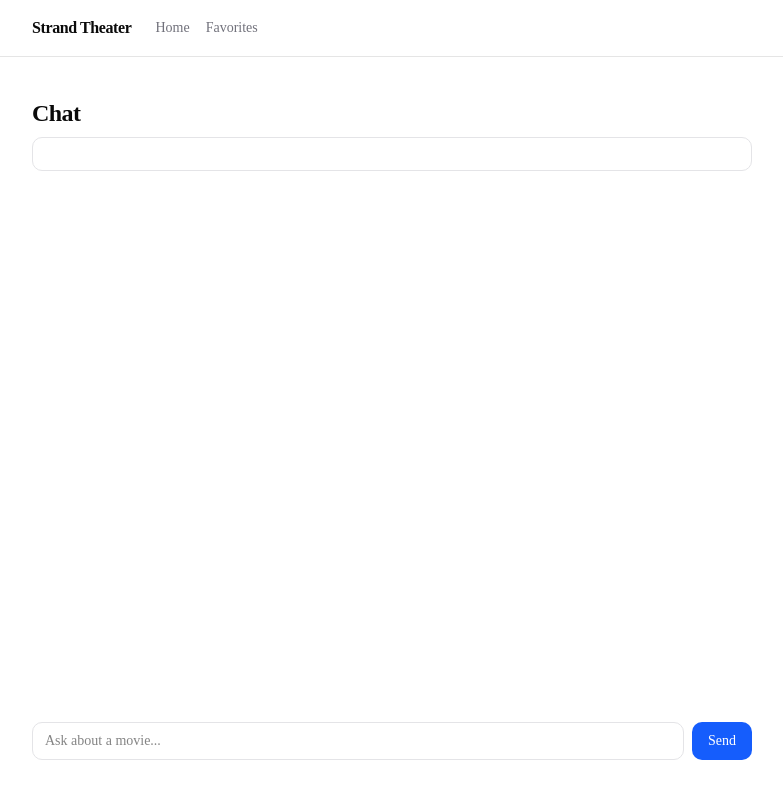
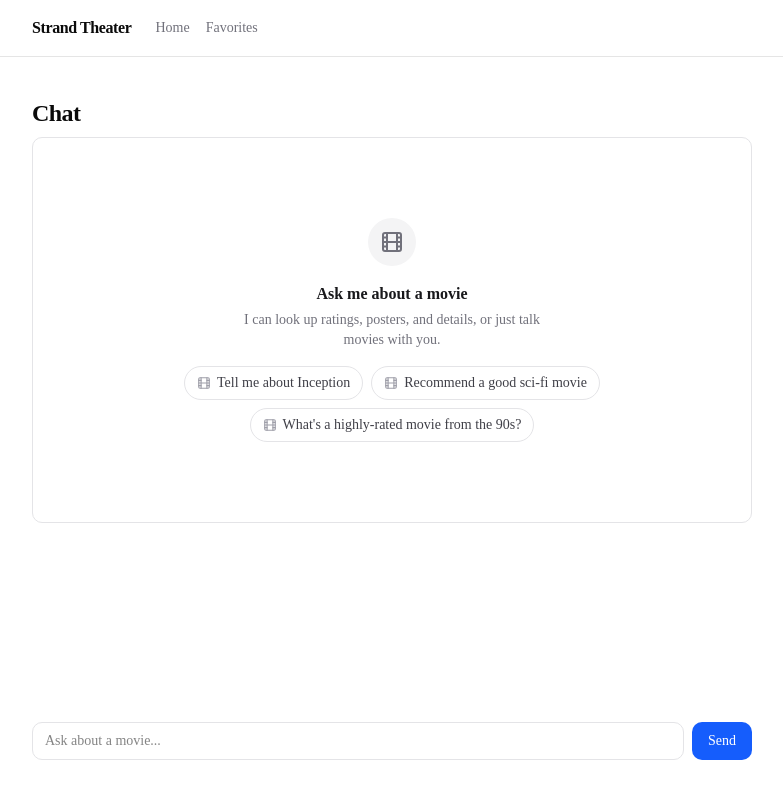
Before and after one commit to oroache/strand-theater, a Next.js app: page /chat in a window 1280 px wide. Shown: the whole page, without its empty margins (248-1031 px from the left). Built offline with nearby package versions, Linux system fonts and the light colour scheme.

Commit message:
feat: add empty-state welcome with example prompts to chat

```diff
--- a/app/chat/page.tsx
+++ b/app/chat/page.tsx
@@ -107,6 +107,49 @@ function isRateLimitError(message: string) {
   return lower.includes("rate limit") || lower.includes("429");
 }
 
+const EXAMPLE_PROMPTS = [
+  "Tell me about Inception",
+  "Recommend a good sci-fi movie",
+  "What's a highly-rated movie from the 90s?",
+];
+
+// Shown before the first message is sent, in place of a blank scroll area.
+function EmptyState({
+  onSelectPrompt,
+}: {
+  onSelectPrompt: (prompt: string) => void;
+}) {
+  return (
+    <div className="flex min-h-[22rem] flex-col items-center justify-center gap-4 text-center">
+      <div className="flex h-12 w-12 items-center justify-center rounded-full bg-zinc-100 dark:bg-zinc-800">
+        <Film className="h-6 w-6 text-zinc-500 dark:text-zinc-400" />
+      </div>
+      <div className="flex flex-col gap-1">
+        <h2 className="text-base font-semibold text-zinc-900 dark:text-zinc-100">
+          Ask me about a movie
+        </h2>
+        <p className="max-w-xs text-sm text-zinc-500 dark:text-zinc-400">
+          I can look up ratings, posters, and details, or just talk movies
+          with you.
+        </p>
+      </div>
+      <div className="flex flex-wrap items-center justify-center gap-2">
+        {EXAMPLE_PROMPTS.map((prompt) => (
+          <button
+            key={prompt}
+            type="button"
+            onClick={() => onSelectPrompt(prompt)}
+            className="flex items-center gap-1.5 rounded-full border border-zinc-200 px-3 py-1.5 text-sm text-zinc-700 transition-colors hover:border-zinc-300 hover:bg-zinc-50 dark:border-zinc-800 dark:text-zinc-300 dark:hover:border-zinc-700 dark:hover:bg-zinc-900"
+          >
+            <Film className="h-3.5 w-3.5 shrink-0 text-zinc-400 dark:text-zinc-500" />
+            {prompt}
+          </button>
+        ))}
+      </div>
+    </div>
+  );
+}
+
 export default function ChatPage() {
   const [input, setInput] = useState("");
   const { messages, status, error, sendMessage, stop, regenerate } =
@@ -197,6 +240,12 @@ export default function ChatPage() {
           className="h-full overflow-y-auto rounded-lg border border-zinc-200 p-4 dark:border-zinc-800"
         >
           <div className="flex flex-col gap-3">
+            {messages.length === 0 && !error && (
+              <EmptyState
+                onSelectPrompt={(prompt) => sendMessage({ text: prompt })}
+              />
+            )}
+
             {messages.map((message, index) => {
               const hasText = message.parts.some(
                 (part) => part.type === "text" && part.text.length > 0
```
